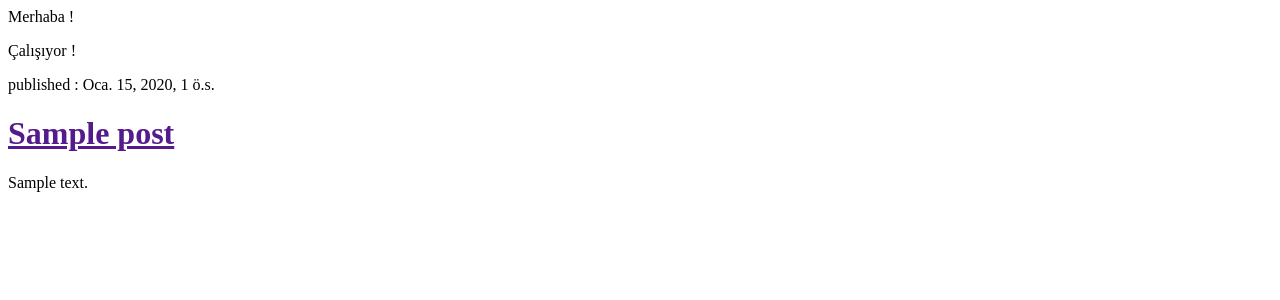
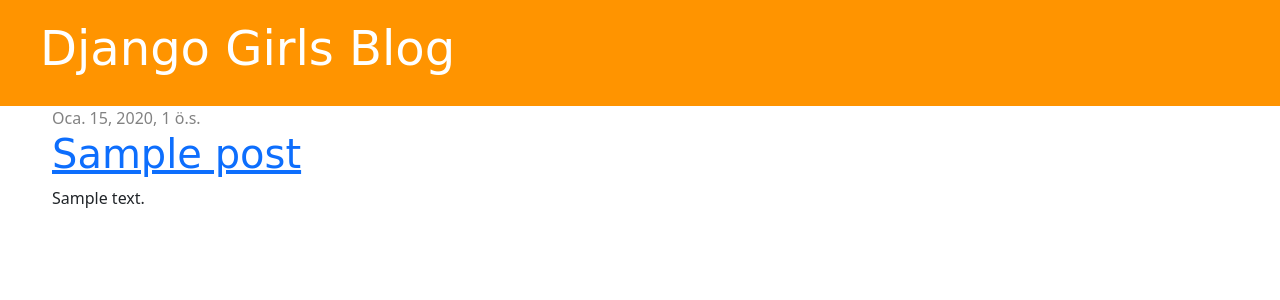
Before and after one commit to oztek/djangogirls-samples, a Django app: page / in a window 1280 px wide. Shown: the top 300 px of the page. Run offline with Django 3.2, Linux system fonts and the light colour scheme; tables that the repository leaves empty hold one stand-in row (values such as "Sample post").

Commit message:
Site için CSS ve ayrıntılı blog gönderisi için görünüm ve şablon eklendi.

```diff
--- /dev/null
+++ b/blog/static/css/blog.css
@@ -0,0 +1,44 @@
+.page-header {
+  background-color: #ff9400;
+  margin-top: 0;
+  padding: 20px 20px 20px 40px;
+}
+.page-header h1, .page-header h1 a, .page-header h1 a:visited, .page-header h1 a:active {
+  color: #ffffff;
+  font-size: 36pt;
+  text-decoration: none;
+}
+
+.content {
+  margin-left: 40px;
+}
+h1, h2, h3, h4 {
+  font-family: 'Lobster', cursive;
+}
+
+.date {
+  color: #828282;
+}
+
+.save {
+  float: right;
+}
+
+.post-form textarea, .post-form input {
+  width: 100%;
+}
+
+.top-menu, .top-menu:hover, .top-menu:visited {
+  color: #ffffff;
+  float: right;
+  font-size: 26pt;
+  margin-right: 20px;
+}
+
+.post {
+  margin-bottom: 70px;
+}
+
+.post h1 a, .post h1 a:visited {
+  color: #0000000;
+}
--- /dev/null
+++ b/blog/templates/blog/base.html
@@ -0,0 +1,25 @@
+{% load static %}
+<!DOCTYPE html>
+<html lang="en">
+<head>
+  <meta charset="UTF-8">
+  <meta http-equiv="X-UA-Compatible" content="IE=edge">
+  <meta name="viewport" content="width=device-width, initial-scale=1.0">
+  <title>Mesajlar</title>
+  <link href="https://cdn.jsdelivr.net/npm/bootstrap@5.0.2/dist/css/bootstrap.min.css" rel="stylesheet" integrity="sha384-EVSTQN3/azprG1Anm3QDgpJLIm9Nao0Yz1ztcQTwFspd3yD65VohhpuuCOmLASjC" crossorigin="anonymous">
+  <link rel = "stylesheet" href="{% static 'css/blog.css' %}">
+</head>
+<body>
+  <div class="page-header">
+    <h1><a href="/">Django Girls Blog</a></h1>
+  </div>
+  <div class="content container">
+    <div class="row">
+      <div class="col-md-8">
+        {% block content %}
+        {% endblock %}
+      </div>
+    </div>
+  </div>
+</body>
+</html>
--- a/blog/templates/blog/post_list.html
+++ b/blog/templates/blog/post_list.html
@@ -1,12 +1,13 @@
-<html>
-  <body>
-    <p>Merhaba !</p>
-    <p>Çalışıyor !</p>
-    {% for post in posts %}
-    <div><p>published : {{ post.published_date }}</p>
-      <h1><a href="">{{ post.title }}</a></h1>
+{% extends 'blog/base.html' %}
+
+{% block content %}
+  {% for post in posts %}
+    <div class="post">
+      <div class="date">
+        {{ post.published_date }}
+      </div>
+      <h1><a href="{% url 'post_detail' pk=post.pk %}">{{ post.title }}</a></h1>
       <p>{{ post.text | linebreaksbr }}</p>
     </div>
-    {% endfor %}
-  </body>
-</html>
+  {% endfor %}
+{% endblock %}
--- a/blog/urls.py
+++ b/blog/urls.py
@@ -3,4 +3,5 @@
 
 urlpatterns = [
   path('', views.post_list, name = 'post_list'),
+  path('post/<int:pk>/', views.post_detail, name='post_detail'),
 ]
--- a/blog/views.py
+++ b/blog/views.py
@@ -1,4 +1,4 @@
-from django.shortcuts import render
+from django.shortcuts import get_object_or_404, render
 from django.utils import timezone
 from .models import Post
 
@@ -6,3 +6,7 @@
 def post_list(request):
   posts = Post.objects.filter(published_date__lte=timezone.now()).order_by('published_date')
   return render(request, 'blog/post_list.html', {'posts':posts})
+
+def post_detail(request, pk):
+  post = get_object_or_404(Post,pk=pk)
+  return render(request, 'blog/post_detail.html', {'post':post})
```
Also changed, not shown: blog/templates/blog/post_detail.html (added, +13 -0 lines).
